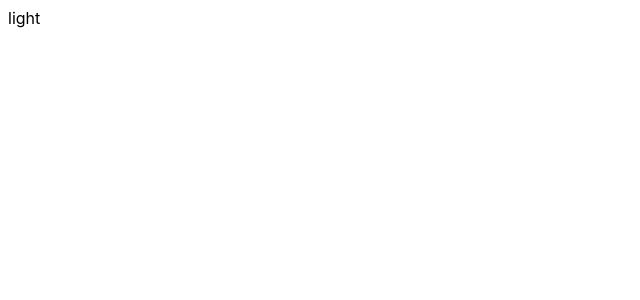
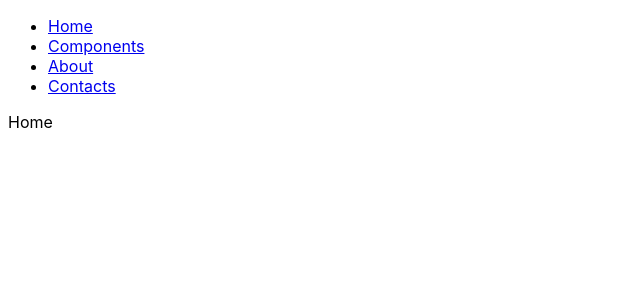
Before and after one commit to Illiakalinin/react-practice, a React (Create React App) app: page / in a window 1280 px wide. Shown: the top 300 px of the page, without its empty margins (0-640 px from the left). Built offline with nearby package versions, Linux system fonts and the light colour scheme.

Commit message:
Add Router ex

```diff
--- a/package.json
+++ b/package.json
@@ -10,6 +10,7 @@
     "date-fns": "^2.29.3",
     "react": "^18.2.0",
     "react-dom": "^18.2.0",
+    "react-router-dom": "^5.3.4",
     "react-scripts": "5.0.1",
     "web-vitals": "^2.1.4"
   },
--- a/src/App.js
+++ b/src/App.js
@@ -1,25 +1,100 @@
-import React, { createContext, useContext, useState } from "react";
-
-const ThemeContext = createContext();
+import { useEffect } from "react";
+import {
+  BrowserRouter as Router,
+  Link,
+  Route,
+  Switch,
+  useHistory,
+  useRouteMatch,
+} from "react-router-dom";
+import Counter from "./components/Counter";
+import StopWatch from "./components/StopWatch";
 
 function App() {
-  const [theme, setTheme] = useState("light");
-
   return (
-    <ThemeContext.Provider value={theme}>
-      <Child />
-    </ThemeContext.Provider>
+    <Router>
+      <nav>
+        <ul>
+          <li>
+            <Link to="/">Home</Link>
+          </li>
+          <li>
+            <Link to="/components">Components</Link>
+          </li>
+          <li>
+            <Link to="/about">About</Link>
+          </li>
+          <li>
+            <Link to="/contacts">Contacts</Link>
+          </li>
+        </ul>
+      </nav>
+      <Switch>
+        <Route exact path="/">
+          <Home />
+        </Route>
+        <Route path="/components">
+          <Components />
+        </Route>
+        <Route path="/about">
+          <About />
+        </Route>
+        <Route path="/contacts">
+          <Contacts />
+        </Route>
+        <Route path="*">
+          <NotFound />
+        </Route>
+      </Switch>
+    </Router>
   );
 }
 
 export default App;
 
-function Child() {
-  return <ChildChild />;
+function Home() {
+  return <div>Home</div>;
 }
 
-function ChildChild() {
-  const theme = useContext(ThemeContext);
+function Components() {
+  const { path, url } = useRouteMatch();
 
-  return <div>{theme}</div>;
+  return (
+    <div>
+      <ol>
+        <li>
+          <Link to={`${url}/counter`}>Counter</Link>
+        </li>
+        <li>
+          <Link to={`${url}/stopwatch`}>StopWatch</Link>
+        </li>
+      </ol>
+      <Switch>
+        <Route path={`${path}/counter`}>
+          <Counter />
+        </Route>
+        <Route path={`${url}/stopwatch`}>
+          <StopWatch />
+        </Route>
+      </Switch>
+    </div>
+  );
 }
+
+function About() {
+  return <div>About</div>;
+}
+
+function Contacts() {
+  return <div>Contacts</div>;
+}
+
+function NotFound() {
+  const history = useHistory();
+
+  useEffect(() => {
+    setTimeout(() => history.push("/"), 5000);
+  });
+
+  return <div>404 Not Found</div>;
+}
```
Also changed, not shown: 1 other file (tests, documents, lock files or other folders).
